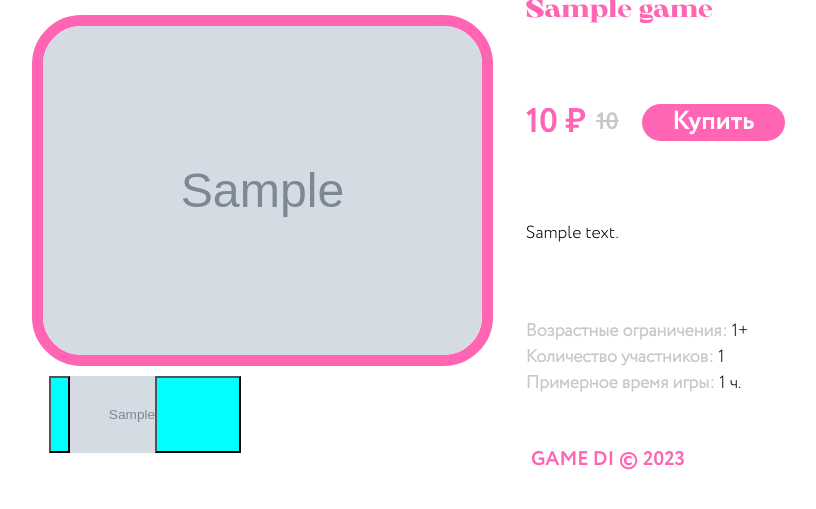
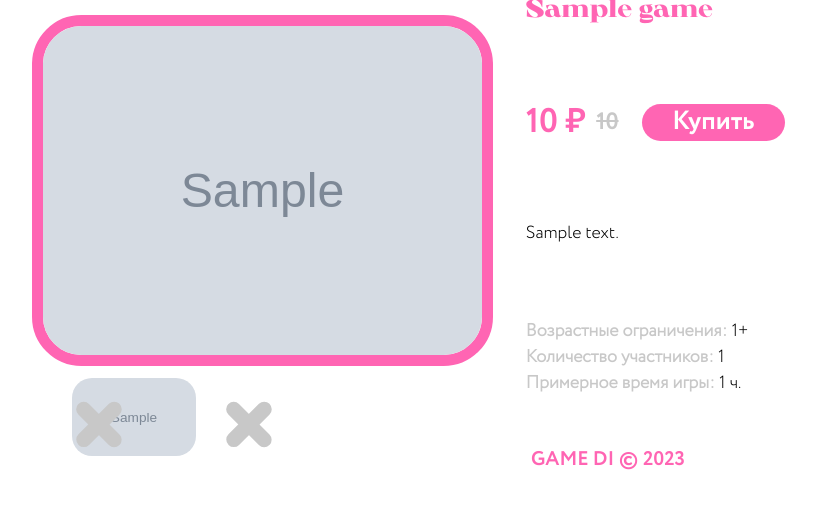
Before and after one commit to platsajacki/gamedi, a Django app: a page that uses gamedi/templates/games/game_detail.html in a window 1280 px wide. Shown: the part 193-702 px from the top of the page, without its empty margins (32-848 px from the left). Run offline with Django 4.2, Linux system fonts and the light colour scheme; tables that the repository leaves empty hold one stand-in row (values such as "Sample post"); grey boxes marked "Sample" are stand-in pictures.

```diff
--- a/gamedi/games/managers.py
+++ b/gamedi/games/managers.py
@@ -32,3 +32,23 @@ class GameManager(Manager):
             .related_tables()
             .published()
         )
+
+
+class AdminGameFileQuerySet(QuerySet):
+    """QuerySet для работы с моделью AdminGameFile."""
+    def published(self) -> 'AdminGameFileQuerySet':
+        """
+        Возвращает QuerySet,
+        фильтрующий опубликованные админские файлы игры.
+        """
+        return self.filter(is_published=True)
+
+
+class UserGameFileQuerySet(QuerySet):
+    """QuerySet для работы с моделью UserGameFile."""
+    def published(self) -> 'UserGameFileQuerySet':
+        """
+        Возвращает QuerySet,
+        фильтрующий опубликованые пользовательские файлы игры.
+        """
+        return self.filter(is_published=True)
--- a/gamedi/games/models.py
+++ b/gamedi/games/models.py
@@ -4,7 +4,9 @@ from django.core.exceptions import ValidationError
 from django.core.validators import MaxValueValidator
 from django.db import models
 
-from .managers import GameQuerySet, GameManager
+from .managers import (
+    GameQuerySet, GameManager, AdminGameFileQuerySet, UserGameFileQuerySet
+)
 from .validators import validate_order_number
 from .utils import get_cover_path, get_hover_path
 from core.models import (
@@ -116,6 +118,7 @@ class Game(NameString, Description, SlugModel,
     def save(
             self, *args: tuple[Any], **kwargs: dict[str, Any]
     ) -> None:
+        """Высчитывает final_price перед сохранением."""
         self.final_price = round(self.price * (1 - self.discount / 100), 0)
         super().save(*args, **kwargs)
 
@@ -138,6 +141,8 @@ class AdminGameFile(NameString, FileModel, models.Model):
         verbose_name='Игра',
     )
 
+    objects = AdminGameFileQuerySet.as_manager()
+
     class Meta:
         verbose_name = 'Файл игры для администратора'
         verbose_name_plural = 'Файлы игр для администратора'
@@ -158,6 +163,8 @@ class UserGameFile(NameString, FileModel, models.Model):
         verbose_name='Игра',
     )
 
+    objects = UserGameFileQuerySet.as_manager()
+
     class Meta:
         verbose_name = 'Файл игры для пользователя'
         verbose_name_plural = 'Файлы игр для пользователя'
--- a/gamedi/static/css/games/game_detail.css
+++ b/gamedi/static/css/games/game_detail.css
@@ -53,22 +53,44 @@
 
 .scroll-img {
   display: grid;
-  grid-template-rows: min-content auto;
+  grid-template-rows: min-content 20%;
   gap: 10px;
 }
 
 .scroll-img .scroll {
   display: grid;
-  grid-template-columns: 5% repeat(4, 20%) 5%;
+  grid-template-columns: 10% repeat(4, 20%) 10%;
   margin-left: 1rem;
   margin-right: 1rem;
+  align-items: center;
+  justify-items: center;
 }
 
 .scroll-img .scroll img {
   width: 7.5rem;
   height: 4.7rem;
+  border-radius: 20px;
 }
 
-.scroll-img .scroll button  {
-  background-color: aqua;
+.scroll-arrow  {
+  display: inline-block;
+  cursor: pointer;
 }
+
+.scroll-arrow div:before,
+.scroll-arrow div:after {
+  content: '';
+  position: absolute;
+  width: 3.5rem;
+  height: 0.9rem;
+  border-radius: 0.45rem;
+  background-color: var(--main-grey);
+}
+
+.scroll-arrow div:before {
+  transform: rotate(45deg);
+}
+
+.scroll-arrow div:after {
+  transform: rotate(-45deg);
+}
--- a/gamedi/templates/games/game_detail.html
+++ b/gamedi/templates/games/game_detail.html
@@ -16,11 +16,17 @@
         <div class="scroll-img">
           <img class="main main-detail" src="{{ game.cover.url }}" hover-src="{{ game.hover_cover.url }}">
           <div class="scroll">
-            <button id="scroll-left"></button>
-            {% for admin_file in game.admin_files.all %}
+            <div class="scroll-arrow" id="scroll-left">
+              <div>
+              </div>
+            </div>
+            {% for admin_file in game.admin_files.published %}
               <img src="{{ admin_file.file.url }}">
             {% endfor %}
-            <button id="scroll-right"></button>
+            <div class="scroll-arrow" id="scroll-right">
+              <div>
+              </div>
+            </div>
           </div>
         </div>
       </div>
```
